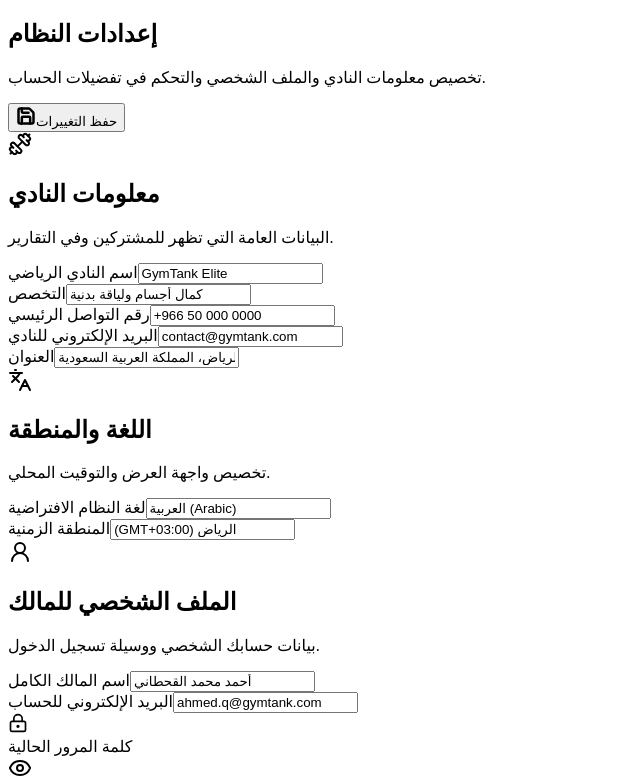
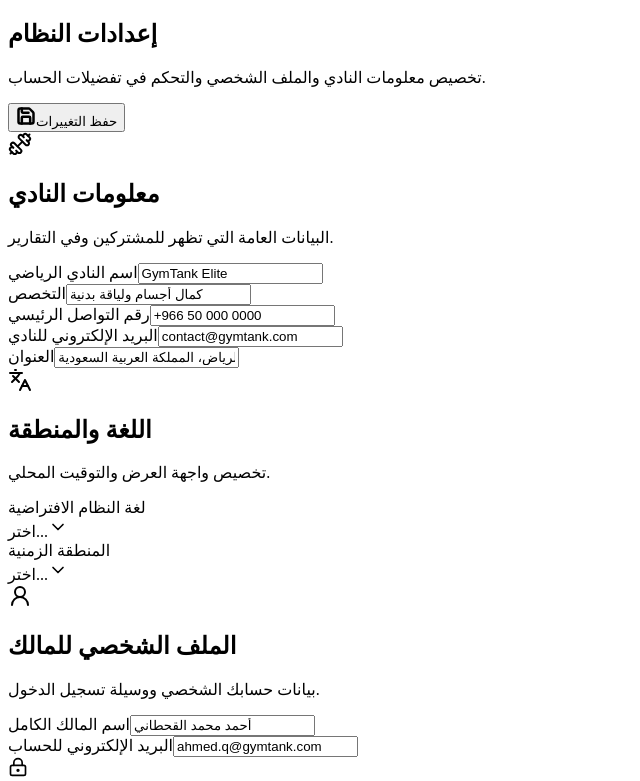
Before and after one commit to Mohamed-Mos-aad/gym-tank, a Next.js app: page /user/Setting in a window 1280 px wide. Shown: the top 781 px of the page, without its empty margins (0-640 px from the left). Built offline with nearby package versions, Linux system fonts and the light colour scheme.

Commit message:
select component finished

```diff
--- a/src/components/navigation/SideNavBar.tsx
+++ b/src/components/navigation/SideNavBar.tsx
@@ -15,7 +15,7 @@ interface SideNavBarProps {
 const navItems = [
     { href: "/user/home", label: "لوحة القيادة", icon: LayoutDashboard },
     { href: "/user/members", label: "الأعضاء", icon: UsersRound },
-    { href: "#", label: "الاشتراكات", icon: CreditCard },
+    { href: "/user/subscribes", label: "الاشتراكات", icon: CreditCard },
     { href: "/user/setting", label: "الإعدادات", icon: Settings },
 ];
 
--- /dev/null
+++ b/src/components/ui/Select.tsx
@@ -0,0 +1,108 @@
+'use client'
+// ** Hooks && Tools
+import { useState, useRef, useEffect } from 'react';
+// ** Assets
+import { ChevronDown, ListFilter, Check } from 'lucide-react';
+
+// ** Interfaces
+interface Option {
+    label: string;
+    value: string | number;
+}
+
+interface SelectProps {
+    id: string;
+    label: string;
+    options: Option[];
+    placeholder?: string;
+    icon?: boolean;
+    onChange?: (value: string | number) => void;
+}
+
+export default function Select({ id, label, options, icon = false, placeholder = "اختر...", onChange }: SelectProps) {
+    // ** States
+    const [isOpen, setIsOpen] = useState(false);
+    const [selectedValue, setSelectedValue] = useState<Option | null>(null);
+    const [dropUp, setDropUp] = useState(false);
+    const containerRef = useRef<HTMLDivElement>(null);
+
+    // ** Handlers
+    const toggleDropdown = () => {
+        if (!isOpen && containerRef.current) {
+            const rect = containerRef.current.getBoundingClientRect();
+            const spaceBelow = window.innerHeight - rect.bottom;
+            setDropUp(spaceBelow < 260);
+        }
+        setIsOpen(!isOpen);
+    };
+
+    const handleSelect = (option: Option) => {
+        setSelectedValue(option);
+        setIsOpen(false);
+        if (onChange) onChange(option.value);
+    };
+    useEffect(() => {
+        const handleClickOutside = (event: MouseEvent) => {
+            if (containerRef.current && !containerRef.current.contains(event.target as Node)) {
+                setIsOpen(false);
+            }
+        };
+        document.addEventListener('mousedown', handleClickOutside);
+        return () => document.removeEventListener('mousedown', handleClickOutside);
+    }, []);
+
+    return (
+        <div className="flex flex-col gap-2 relative" ref={containerRef}>
+            <label className="text-base font-medium text-neutral-800">
+                {label}
+            </label>
+
+            <div className="relative">
+                <div
+                    id={id}
+                    onClick={toggleDropdown}
+                    className={`
+                        w-full rounded-xl py-4 cursor-pointer flex items-center justify-between transition-all outline-none border-none
+                        ${icon ? 'pr-12' : 'pr-4'} pl-4
+                        ${isOpen ? 'bg-white shadow-sm' : 'bg-neutral-100'}
+                    `}
+                >
+                    {icon && (
+                        <div className="absolute right-4 top-1/2 -translate-y-1/2 text-neutral-500">
+                            <ListFilter size={20} />
+                        </div>
+                    )}
+
+                    <span className={`${!selectedValue ? 'text-neutral-400' : 'text-neutral-900'}`}>
+                        {selectedValue ? selectedValue.label : placeholder}
+                    </span>
+
+                    <ChevronDown
+                        size={20}
+                        className={`text-neutral-500 transition-transform duration-300 ${isOpen ? 'rotate-180' : ''}`}
+                    />
+                </div>
+                {isOpen && (
+                    <ul className={`
+                        absolute z-50 w-full bg-white rounded-xl shadow-xl overflow-hidden animate-in fade-in zoom-in duration-200 border-none outline-none
+                        ${dropUp ? 'bottom-[calc(100%+8px)]' : 'mt-2 top-full'}
+                    `}>
+                        {options.map((option, index) => (
+                            <li
+                                key={index}
+                                onClick={() => handleSelect(option)}
+                                className={`
+                                    px-4 py-3 flex items-center justify-between cursor-pointer transition-colors
+                                    ${selectedValue?.value === option.value ? 'bg-brand-50 text-brand-600' : 'hover:bg-neutral-50 text-neutral-700'}
+                                `}
+                            >
+                                <span>{option.label}</span>
+                                {selectedValue?.value === option.value && <Check size={16} />}
+                            </li>
+                        ))}
+                    </ul>
+                )}
+            </div>
+        </div>
+    );
+}
--- a/src/pages/user/Setting.tsx
+++ b/src/pages/user/Setting.tsx
@@ -5,6 +5,7 @@ import Button from "@/components/ui/Button";
 import Input from '@/components/ui/Input';
 import Link from "next/link";
 import Badge from "@/components/ui/Badge";
+import Select from "@/components/ui/Select";
 
 
 
@@ -52,8 +53,8 @@ export default function Setting() {
                             </div>
                         </div>
                         <form className="grid grid-cols-2 gap-6">
-                            <Input id="systemLanguage" label="لغة النظام الافتراضية" type="text" defaultValue="العربية (Arabic)"/>
-                            <Input id="systemTime" label="المنطقة الزمنية" type="text" defaultValue="(GMT+03:00) الرياض"/>
+                            <Select id="systemLanguage" label="لغة النظام الافتراضية" options={[{label: 'text1', value: 'text1'},{label: 'text2', value: 'text2'}]}/>
+                            <Select id="systemTime" label="المنطقة الزمنية" options={[{label: 'text1', value: 'text1'},{label: 'text2', value: 'text2'}]}/>
                         </form>
                     </div>
                 </div>
```
Also changed, not shown: src/app/user/subscribes/page.tsx (added, +8 -0 lines), src/pages/user/Subscribes.tsx (added, +7 -0 lines).
